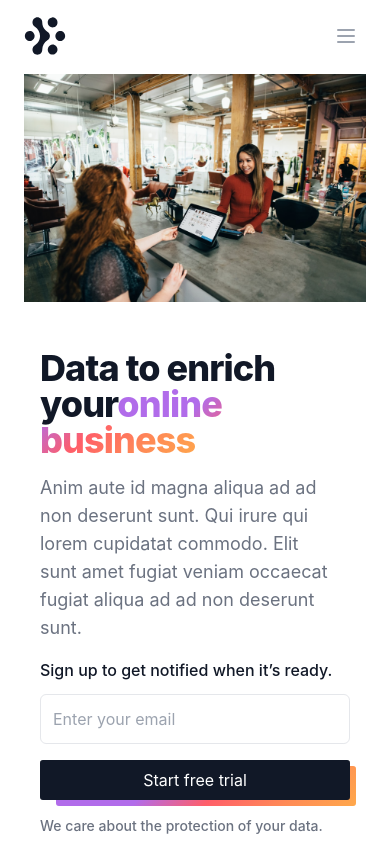
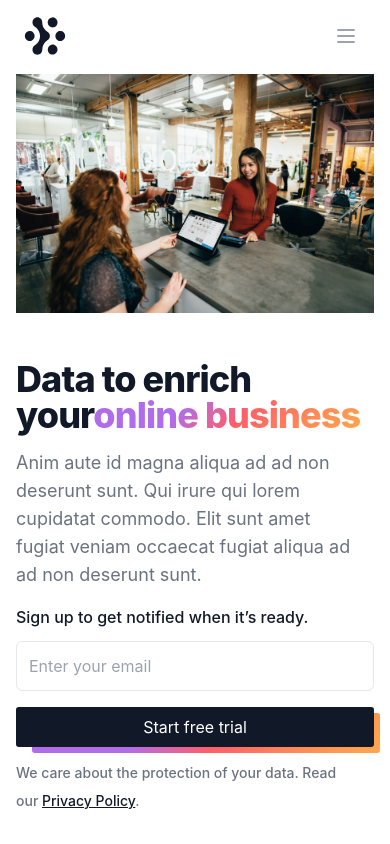
Before and after one commit to Lubna2712/BB-Homepage, a React (Create React App) app: page / in a window 390 px wide. Shown: the top 844 px of the page. Built offline with nearby package versions, Linux system fonts and the light colour scheme.

Commit message:
mobile ui fixes

```diff
--- a/src/components/HeroSection.jsx
+++ b/src/components/HeroSection.jsx
@@ -4,9 +4,9 @@ import heroImage from "../images/hero.png"
 export default function Hero() {
   return (
     <div className="relative max-w-full overflow-hidden">
-      <section className="heroWrapper bg-white md:py-12 lg:py-32 flex container mx-auto px-6 md:overflow-hidden items-center">
+      <section className="heroWrapper bg-white md:py-12 lg:py-32 flex container mx-auto px-4 md:px-4 lg:px-6 xl:px-6 md:overflow-hidden items-center">
         <div className="max-w-2xl lg:max-w-4xl xl:max-w-full flex md:items-center container mx-auto md:justify-between flex-col-reverse md:flex-row gap-0 lg:gap-4 xl:gap-8">
-          <div className="heroTextContainer md:w-3/6 px-4 md:px-0 pt-12 md:pt-0 pb-16 sm:pb-0">
+          <div className="heroTextContainer md:w-3/6 md:px-0 pt-12 md:pt-0 pb-16 sm:pb-0">
             <h2 className="text-4xl lg:text-5xl xl:text-6xl font-extrabold tracking-tight leading-9 lg:leading-10 xl:leading-12 text-gray-900 lg:h-24 xl:h-32  lg:flex lg:flex-col lg:justify-between">
               Data to enrich your
               <span className="text-transparent clip-text gradient">
--- a/src/components/Notification.jsx
+++ b/src/components/Notification.jsx
@@ -31,16 +31,16 @@ export default function Notification() {
   return (
     <section className="statusWrapper bg-white container mx-auto py-16 md:pt-16 md:pb-24 mt-2 lg:max-w-4xl xl:max-w-screen-xl relative px-4 md:px-0">
       <div className="flex flex-col-reverse md:flex-row md:justify-between items-center">
-        <div className="flex flex-col lg:items-start xl:items-center lg:justify-start xl:justify-center md:w-full lg:w-3/5 xl:w-9/12">
+        <div className="flex flex-col lg:items-start xl:items-center lg:justify-start xl:justify-center md:w-full lg:w-3/5 xl:w-9/12 mt-8 lg:mt-0 xl:mt-0">
           {notifications.map((notification) => (
-            <div className="flex items-center bg-white md:p-2 lg:p-4 xl:p-4 justify-between rounded-lg mb-2 shadow-md z-10 md:w-full lg:w-11/12 xl:w-9/12">
+            <div className="flex items-center bg-white p-4 justify-between rounded-lg mb-2 shadow-md z-10 md:w-full lg:w-11/12 xl:w-9/12">
               <div className="flex items-center">
                 <img
                   src={`${notification.image}`}
                   alt="person image"
                   className=""
                 />
-                <div className="md:ml-4 lg:ml-4 xl:ml-8">
+                <div className="ml-4 md:ml-4 lg:ml-4 xl:ml-8">
                   <h4 className="text-sm leading-5 font-sans font-medium text-gray-900">
                     {notification.name}
                   </h4>
```
